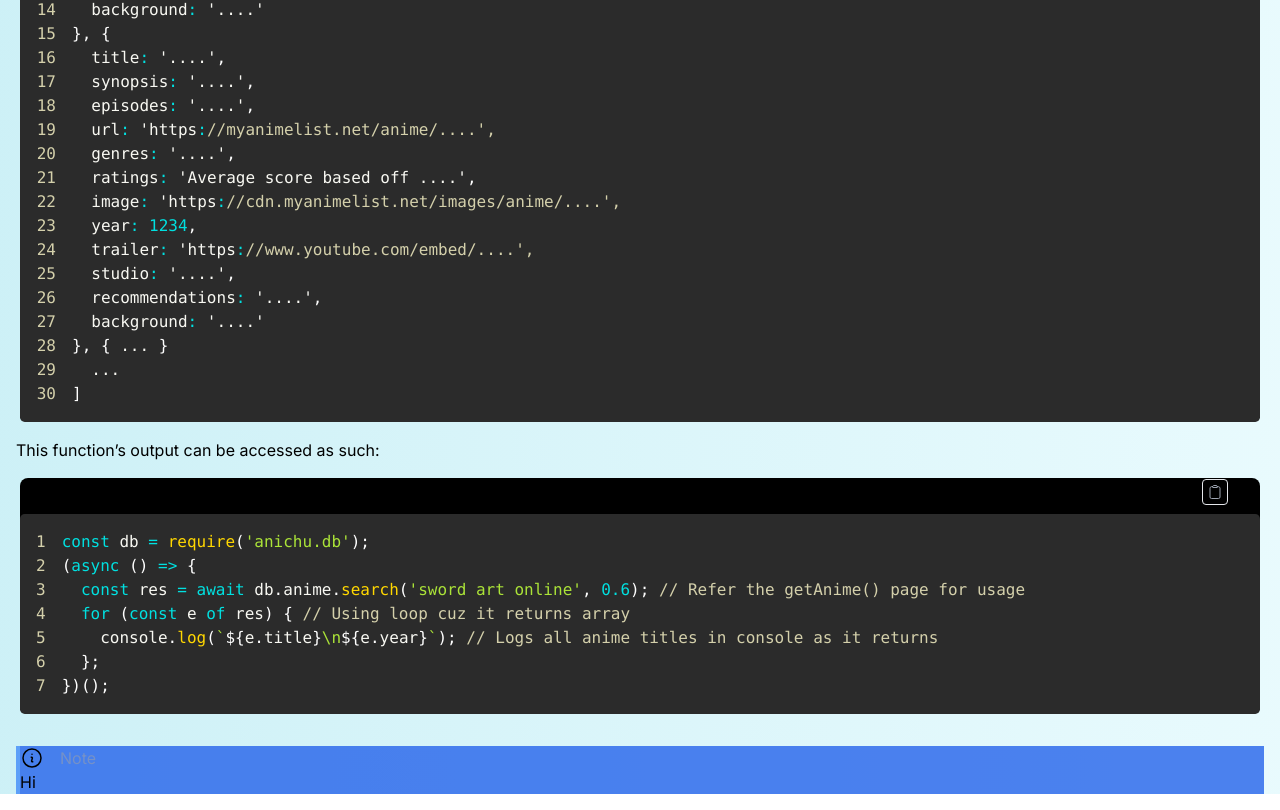
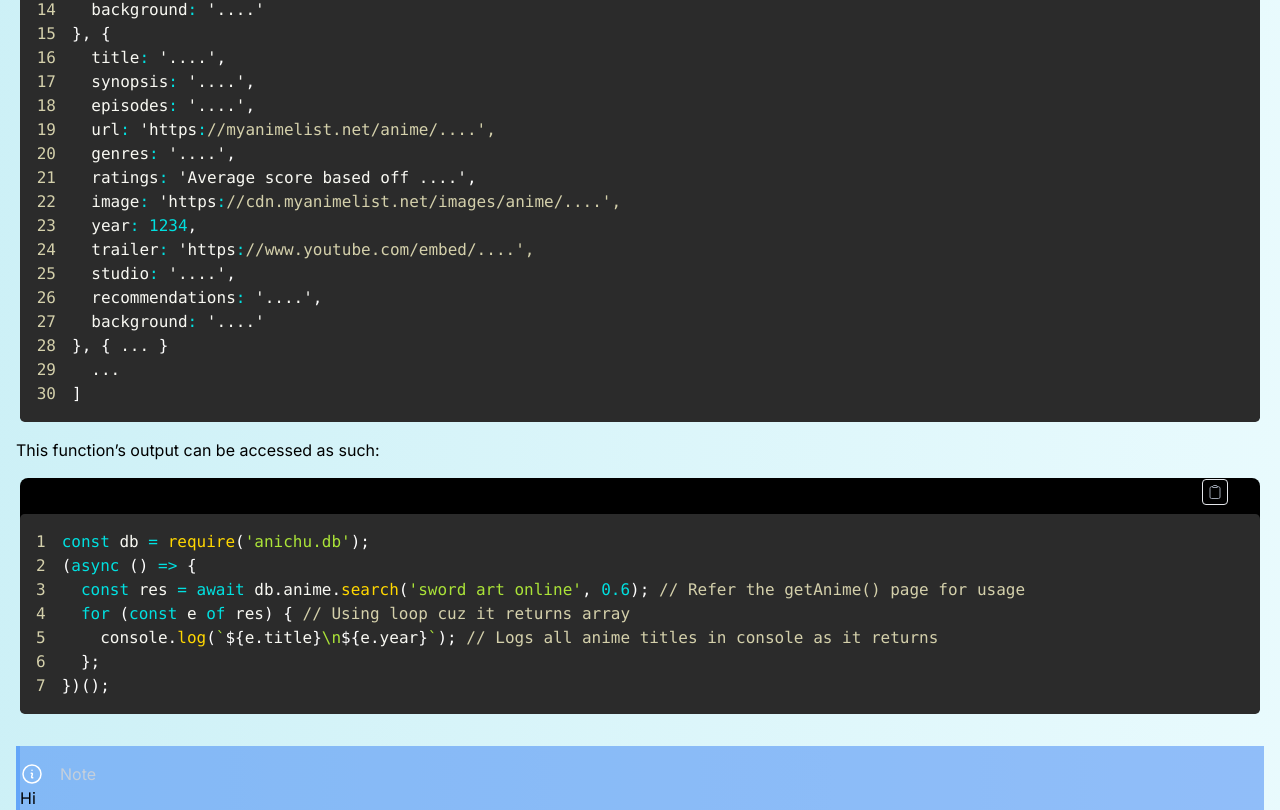
Before and after one commit to NanotechPikachu/Next, a Next.js app: page /result in a window 1280 px wide. Shown: the part 1667-2477 px from the top of the page. Built offline with nearby package versions, Linux system fonts and the light colour scheme.

Commit message:
Update Boxes.jsx

```diff
--- a/src/components/Boxes.jsx
+++ b/src/components/Boxes.jsx
@@ -1,13 +1,13 @@
 export function Note({ title="Note", children }) {
   return (
-    <div className="bg-blue-600/80 border-l-4 border-blue-400/90 mt-8 ml-4 mr-4">
-    <div className="items-center flex flex-row mt-3">
+    <div className="bg-blue-500/50 border-l-4 border-blue-400/90 mt-8 ml-4 mr-4">
+    <div className="items-center flex flex-row pt-4 text-white">
     <svg xmlns="http://www.w3.org/2000/svg" fill="none" viewBox="0 0 24 24" strokeWidth={1.5} stroke="currentColor" className="w-6 h-6">
     <path strokeLinecap="round" strokeLinejoin="round" d="m11.25 11.25.041-.02a.75.75 0 0 1 1.063.852l-.708 2.836a.75.75 0 0 0 1.063.853l.041-.021M21 12a9 9 0 1 1-18 0 9 9 0 0 1 18 0Zm-9-3.75h.008v.008H12V8.25Z" />
     </svg>
-    <p className="ml-4 text-neutral-400/50">{title}</p>
+    <p className="ml-4 text-neutral-300/80">{title}</p>
     </div>
-    <p>{children}</p>
+    <p ml-4 mb-4>{children}</p>
     </div>
   )
 }
```
